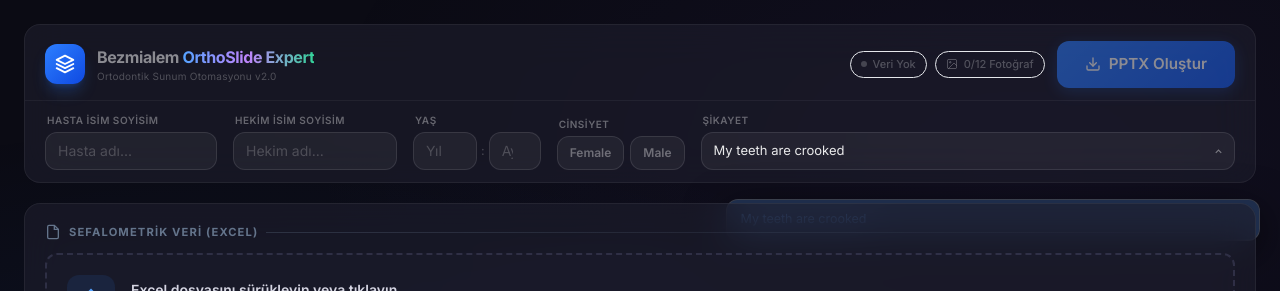
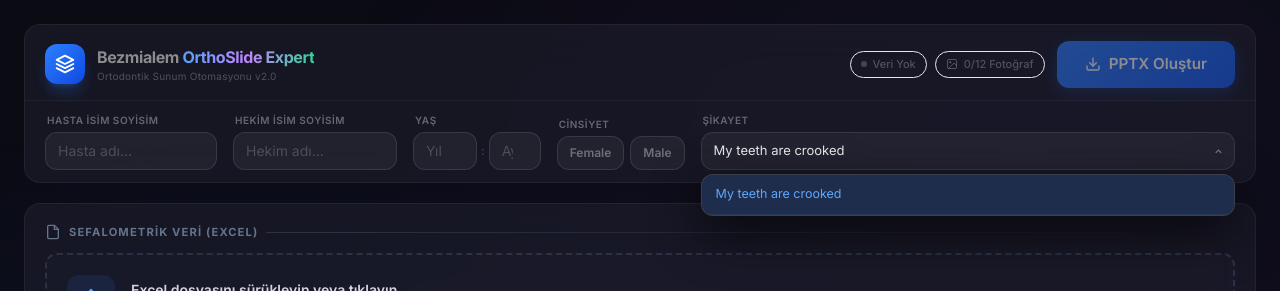
Before and after one commit to mehmetdas33/orthoslide-expert, a React (Vite) app in the folder frontend/: page / in a window 1280 px wide. Both pictures are taken after a click on the button 1219 px from the left and 151 px from the top of the page. Shown: the top 291 px of the page. Built offline with nearby package versions, Linux system fonts and the light colour scheme; no server answers.

Commit message:
Fix complaint dropdown via React portal (body mount) + rebuild dist (DVRiz383)
backdrop-filter on glass-card creates stacking context trapping fixed children.
Portal renders dropdown directly on document.body — fully above all layers.

Co-Authored-By: Claude Sonnet 4.6 <noreply@anthropic.com>

```diff
--- a/frontend/src/components/Header.jsx
+++ b/frontend/src/components/Header.jsx
@@ -1,4 +1,5 @@
 import { useState, useRef, useEffect } from 'react'
+import { createPortal } from 'react-dom'
 
 const COMPLAINTS = [
   'My teeth are crooked',
@@ -60,19 +61,19 @@ function ComplaintCombobox({ value, onChange }) {
         </svg>
       </button>
 
-      {/* Dropdown rendered via fixed position — escapes glass-card overflow:hidden */}
-      {open && rect && (
+      {/* Portal: rendered directly on body — immune to backdrop-filter stacking contexts */}
+      {open && rect && createPortal(
         <div style={{
           position: 'fixed',
           top: rect.bottom + 4,
           left: rect.left,
           width: rect.width,
-          zIndex: 9999,
+          zIndex: 99999,
           background: '#1a1f2e',
           border: '1px solid rgba(255,255,255,0.14)',
           borderRadius: 12,
           overflow: 'hidden',
-          boxShadow: '0 12px 40px rgba(0,0,0,0.65)',
+          boxShadow: '0 16px 48px rgba(0,0,0,0.7)',
         }}>
           {list.map(c => (
             <div
@@ -88,7 +89,8 @@ function ComplaintCombobox({ value, onChange }) {
               onMouseLeave={e => { e.currentTarget.style.background = value === c ? 'rgba(59,130,246,0.14)' : 'transparent' }}
             >{c}</div>
           ))}
-        </div>
+        </div>,
+        document.body
       )}
     </div>
   )
```
Also changed, not shown: 5 other files (tests, documents, lock files or other folders).
